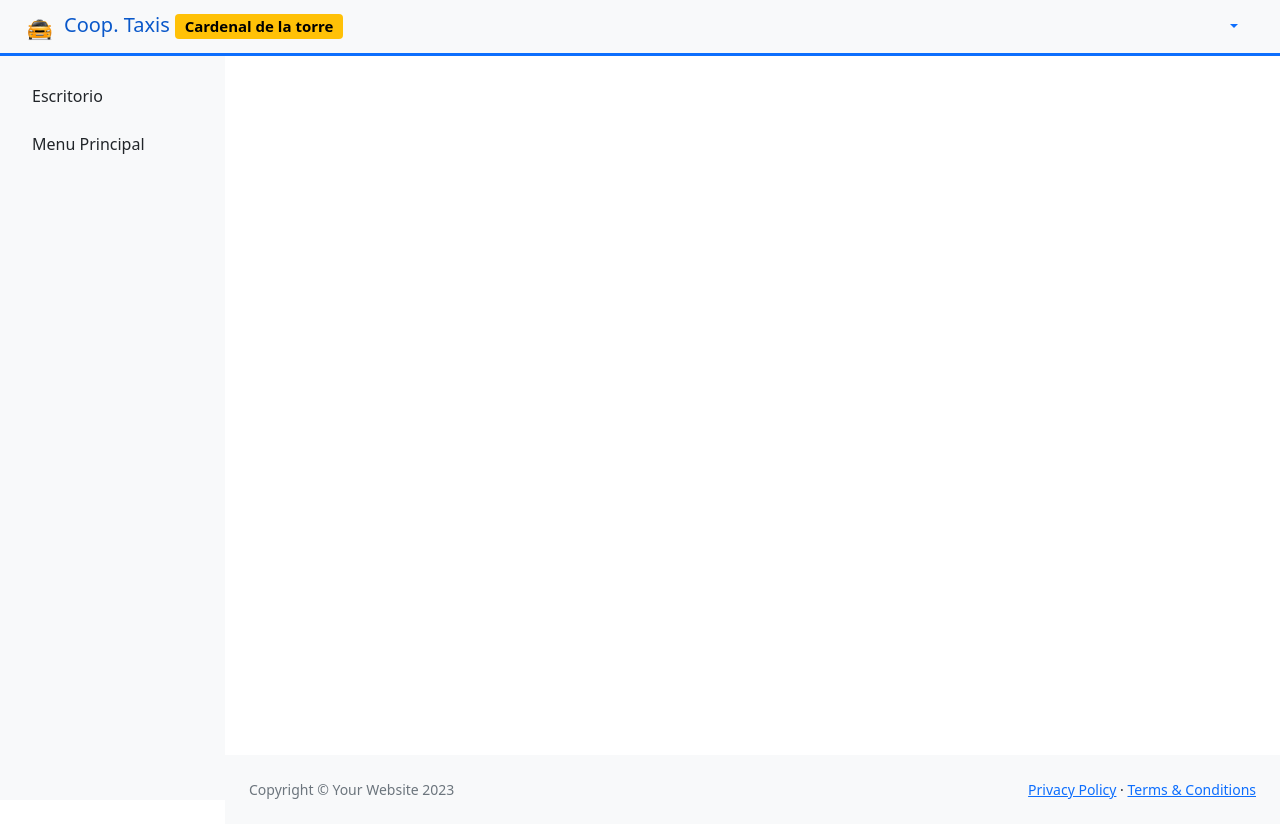
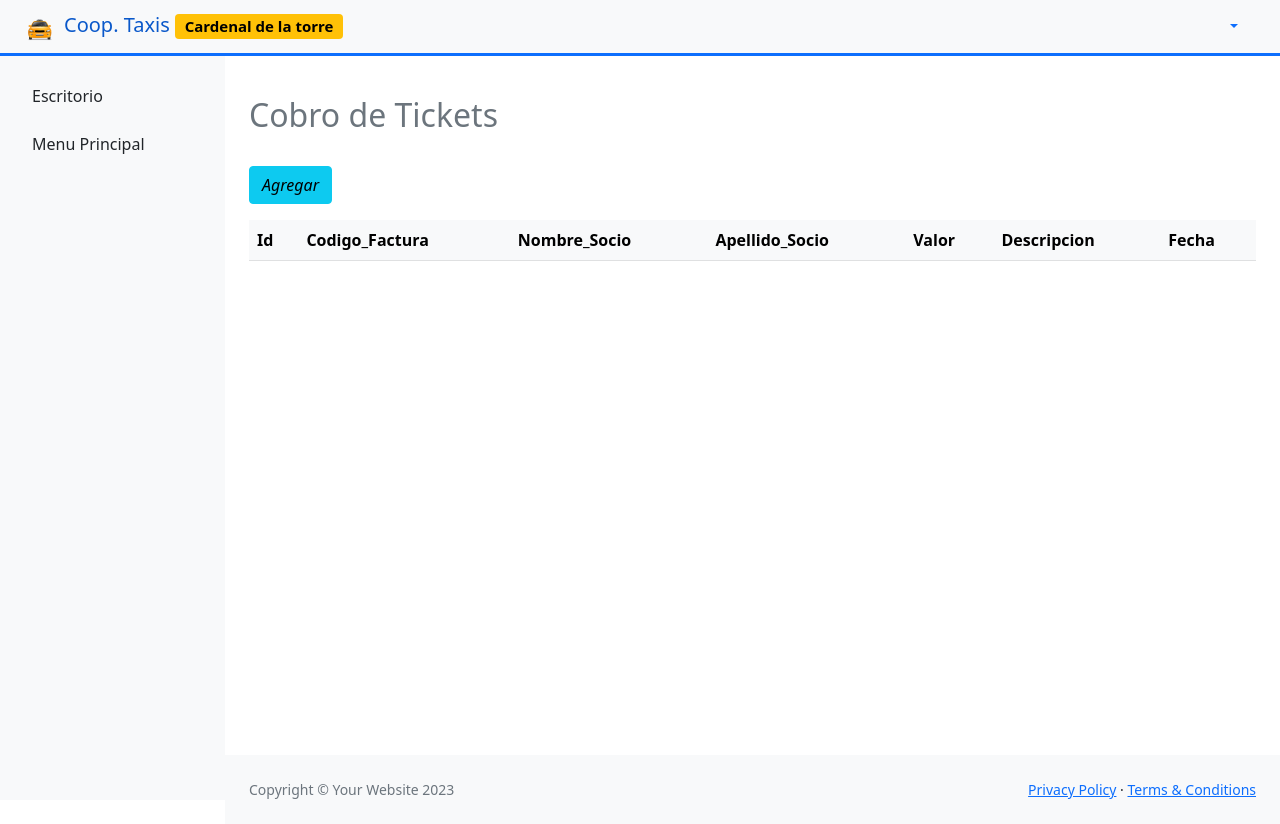
Before and after one commit to Arman2Danny/proyCoop, a PHP site: page /proyCoop/index.php?url=ticket in a window 1280 px wide. Run offline with PHP 8.4, Linux system fonts and the light colour scheme; the visitor is signed in with stand-in values (Sample User, id 1); data comes from the database, SQL or seed files in the repository; lists and menus that the app fills with data are empty; some libraries are stand-ins or nearby versions.

Commit message:
ingreso ticket

```diff
--- /dev/null
+++ b/Assets/js/ticket.js
@@ -0,0 +1,98 @@
+function frmTicket(){
+
+    document.getElementById("title").innerHTML="Registrar Ticket";
+    document.getElementById("btnAccion").innerHTML='<i class="fa fa-registered" aria-hidden="true"></i>egistrar';
+    document.getElementById("btnAccion").classList.replace("btn-success","btn-primary");
+    document.getElementById("frmTicket").reset()
+   // document.getElementById('oculto').classList.replace("d-block","d-none");
+    $("#nuevo_ticket").modal("show");
+    document.getElementById("idticket").value= "";
+    $.ajax({
+        url: 'Ticket/datosTicket',
+        type: 'get',
+        success: function(data, status){
+          console.log(data);
+          $numero = 'No: '+ data;
+          $("#ticket").val($numero);
+
+        }
+      })
+}
+
+
+
+//registrar vehiculo
+function registrarTicket(e){
+    e.preventDefault();
+    const ticket = document.getElementById("ticket");
+    const nombre = document.getElementById("nombre");
+    const apellido = document.getElementById("apellido");
+    const valor= document.getElementById("valor");
+    const detalle = document.getElementById("detalle");
+    const fecha = document.getElementById("fecha");
+    //const idsocio = document.getElementById("idsocio");
+    const frm = document.getElementById("frmTicket");
+    //const estado = parseInt(est);
+
+
+    if(ticket.value == "" || nombre.value == "" || apellido.value== ""  || valor.value == "" || detalle.value =="" || fecha == "" ){
+        Swal.fire({
+            position: 'center',
+            icon: 'error',
+            title: 'Todos los campos son obligatorios',
+            showConfirmButton: false,
+            timer: 2500
+          });
+    }else{
+        const url = base_url + "Ticket/registrar";
+        const frm= document.getElementById("frmTicket");
+        const http= new  XMLHttpRequest();
+        http.open("POST", url, true );
+        http.send(new FormData(frm));
+        http.onreadystatechange = function(){
+            if(this.readyState==4 && this.status==200){
+                console.log(this.responseText);
+             const res =  this.responseText;
+
+              if(res=="si"){
+                Swal.fire({
+                    position: 'center',
+                    icon: 'success',
+                    title: 'Ticket registrado con exito',
+                    showConfirmButton: false,
+                    timer: 3500
+                  })
+                  frm.reset();
+                  $("#nuevo_ticket").modal("hide");
+
+                  tblTicket.ajax.reload();
+
+               }else if(res == "modificado"){
+                Swal.fire({
+                    position: 'center',
+                    icon: 'success',
+                    title: 'Ticket modificado con exito',
+                    showConfirmButton: false,
+                    timer: 3500
+                  })
+                  frm.reset();
+                  $("#nuevo_ticket").modal("hide");
+
+                  tblTicket.ajax.reload();
+
+
+               }else{
+                Swal.fire({
+                    position: 'center',
+                    icon: 'error',
+                    title: res,
+                    showConfirmButton: false,
+                    timer: 2500
+                  });
+               }
+        }
+
+    }
+}
+
+}
--- a/Controllers/Ticket.php
+++ b/Controllers/Ticket.php
@@ -8,8 +8,51 @@ class Ticket extends Controller{
         if(empty($_SESSION['activo'])){
             header("location: ".base_url);
         }
-        $this->views->getView($this, "index");
+        $data['ticket']=$this->model->getTicket();
+        $this->views->getView($this, "index", $data);
     }
+
+    public function registrar(){
+        $unidad = $_POST['unidad'];
+        $placa = $_POST['placa'];
+        $chasis = $_POST['chasis'];
+        $marca = $_POST['marca'];
+        $fecha = $_POST['fecha'];
+        $habilitacion = $_POST['habilitacion'];
+        $idsocio = $_POST['idsocio'];
+        $id = $_POST['idvehiculo'];
+
+        if(empty($unidad) || empty($placa) || empty($chasis) || empty($marca) || empty($fecha) || empty($habilitacion)){
+            $msg= "Todos los campos son obligatorios";
+
+        }else{
+            if($id==""){
+               $data= $this->model->registrarVehiculos($unidad,$placa, $chasis,$marca, $fecha, $habilitacion,$idsocio);
+                if($data == "ok"){
+                  $msg= "si";
+
+                     }else if($data == "existe"){
+                         $msg= "el socio ya existe";
+                     }else{
+                     $msg = "error al registrar el socio";
+                  }
+
+            }else{
+                $data= $this->model->modificarVehiculos($unidad,$placa, $chasis,$marca, $fecha, $habilitacion, $idsocio,$id);
+                if($data == "modificado"){
+                  $msg= "modificado";
+                     }else{
+                     $msg = "error al modificar el socio";
+                  }
+
+            }
+
+
+        }
+        echo $msg;
+        die();
+
+        }
 }
 
 
--- a/Models/TicketModel.php
+++ b/Models/TicketModel.php
@@ -1,8 +1,49 @@
 <?php
   class TicketModel extends Query{
+    private $ticket;
+    private $nombre;
+    private $apellido;
+    private $valor;
+    private $detalle;
+    private $fecha;
+
+    private $id;
     public function __construct(){
         parent::__construct();
     }
+    public function getTicket(){
+      $sql="SELECT * FROM socios";
+      $data= $this->selectAll($sql);
+      return $data;
+  }
+
+  public function registrarTicket($ticket , $nombre, $apellido,  $valor, $detalle, $fecha){
+    $this->ticket = $ticket;
+    $this->nombre = $nombre;
+    $this->apellido = $apellido;
+    $this->valor = $valor;
+    $this->detalle = $detalle;
+    $this->fecha = $fecha;
+    $numero_ticket = substr($ticket,3);
+    //$this->idsocio = $idsocio;
+
+    $verificar =  "SELECT * FROM socios, ticket WHERE idnombresocio= '$this->nombre'  ";
+    $existe = $this->select($verificar);
+    if(empty($existe)){
+      $sql ="INSERT INTO vehiculo(num_unidad, placa, num_chasis, marca, fecha_fabricacion, num_habilitacion, id_socio) VALUES(?,?,?,?,?,?,?)";
+      $datos = array($this->unidad, $this->placa, $this->chasis,$this->marca,$this->fecha,$this->habilitacion, $this->idsocio);
+      $data=$this->save($sql, $datos);
+      if($data == 1){
+        $res= "ok";
+      }else{
+        $res= "error";
+      }
+    }else{
+      $res = "existe";
+    }
+      return $res;
+  }
+
 
   }
 ?>
--- a/Views/Templates/footer.php
+++ b/Views/Templates/footer.php
@@ -33,6 +33,7 @@
         <script src="<?php echo base_url; ?>Assets/js/asistencia.js"></script>
         <script src="<?php echo base_url; ?>Assets/js/multa.js"></script>
         <script src="<?php echo base_url; ?>Assets/js/eventos.js"></script>
+        <script src="<?php echo base_url; ?>Assets/js/ticket.js"></script>
         <script src="<?php echo base_url; ?>Assets/js/sweetalert2.all.min.js"></script>
     </body>
 </html>
--- a/Views/Ticket/index.php
+++ b/Views/Ticket/index.php
@@ -1,7 +1,97 @@
 <?php
 include_once("Views/Templates/header.php");
 ?>
+<ol class="breadcrumb mb-4">
+<li class="breadcrumb-item active"><h2>Cobro de Tickets</h2></li>
+</ol>
+<button class="btn btn-info mb-3" type="button" onclick="frmTicket();"><i class="fa fa-plus" aria-hidden="true"> Agregar</i></button>
+<table class="table table-light table-hover" style="width: 100%" id="tblTicket" >
 
+<thead>
+    <tr>
+        <th>Id</th>
+        <th>Codigo_Factura</th>
+        <th>Nombre_Socio</th>
+        <th>Apellido_Socio</th>
+        <th>Valor</th>
+        <th>Descripcion</th>
+        <th>Fecha</th>
+    </tr>
+</thead>
+<tbody>
+
+</tbody>
+</table>
+<!--formulario registrar Ticket-->
+<div id="nuevo_ticket" class="modal fade mt-5" tabindex="-1" role="dialog" aria-labelledby="my-modal-title" aria-hidden="true" data-bs-backdrop="static" data-bs-keyboard="false">
+    <div class="modal-dialog " role="document">
+        <div class="modal-content">
+            <div class="modal-header bg-dark">
+                <h5 class="modal-title text-white" id="title">Nuevo Ticket</h5>
+                <button type="button" class="btn-close bg-danger " data-bs-dismiss="modal" aria-label="Close"></button>
+            </div>
+            <div class="modal-body">
+               <form method="POST"  id="frmTicket">
+                <input type="hidden" name="idticket" id="idticket" >
+                <div class="form-group">
+                <i class="fa fa-book" aria-hidden="true"></i>
+                    <label for="ticket">Numero_Ticket</label>
+                    <input id="ticket" class="form-control border border-info" type="text" name="ticket">
+                </div>
+
+                <div class="form-group">
+                <i class="fa fa-users" aria-hidden="true"></i>
+                    <label for="nombre">Nombre_Socio</label>
+                   <select name="nombre" id="nombre" class="form-select">
+                    <option selected disabled>Seleccionar</option>
+                    <?php foreach($data['ticket'] as $row){  ?>
+                        <option value="<?php echo $row['idsocio'] ?>"><?php echo $row['nombresocio'];  ?></option>
+
+                     <?php } ?>
+                   </select>
+                </div>
+
+                <div class="form-group">
+                <i class="fa fa-user" aria-hidden="true"></i>
+                    <label for="chasis">Apellido_Socio</label>
+                    <input id="apellido" class="form-control border border-info" type="text" name="apellido">
+                </div>
+
+                <div class="form-group">
+                <i class="fa fa-credit-card" aria-hidden="true"></i>
+                    <label for="valor">Valor</label>
+                    <input id="valor" class="form-control border border-info" type="text" name="valor">
+                </div>
+
+
+                <div class="form-group">
+                <i class="fa fa-book"></i>
+                    <label for="detalle">Detalle</label>
+                    <textarea name="detalle" id="detalle" cols="30" rows="5" class="form-control border border-info"></textarea>
+                </div>
+
+
+
+                <div class="form-group">
+                <i class="fas fa-calendar"></i>
+                <label for="fecha">Fecha</label>
+                    <input id="fecha" class="form-control border border-info" type="date" name="fecha">
+                    </div>
+
+
+
+               <button class="btn btn-info mt-4" type="button" onclick="registrarTicket(event);" id="btnAccion"><i class="fa fa-registered" aria-hidden="true"></i>egistrar</button>
+               <button class="btn btn-danger mt-4" type="button" data-bs-dismiss="modal">Cancelar</button>
+
+
+
+               </form>
+            </div>
+        </div>
+    </div>
+</div>
+
+<!--fin formulario registro ticket-->
 
 <?php
 include_once("Views/Templates/footer.php");
```
